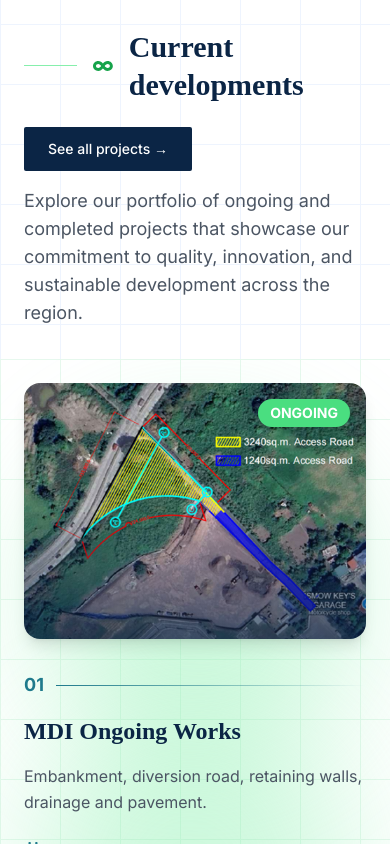
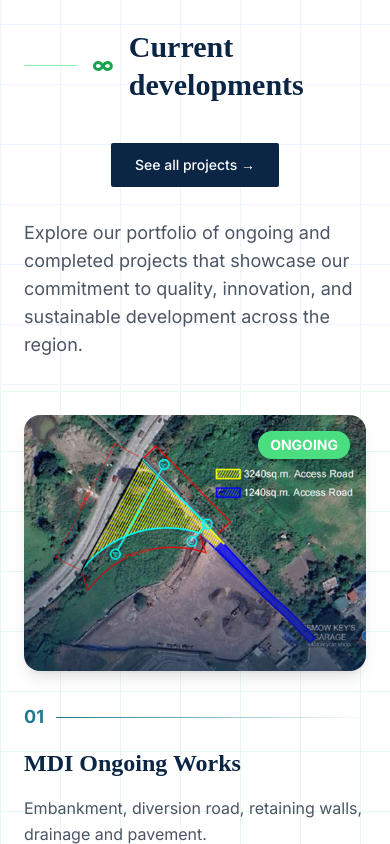
Before and after one commit to Railen-Laminers/Cliberduche, a React (Vite) app in the folder frontend/: page /projects in a window 390 px wide. Shown: the part 880-1724 px from the top of the page. Built offline with nearby package versions, Linux system fonts and the light colour scheme; a web font is replaced by a local one.

Commit message:
Finalization 3

```diff
--- a/frontend/src/pages/public/Projects.jsx
+++ b/frontend/src/pages/public/Projects.jsx
@@ -205,7 +205,7 @@ const CarouselView = ({
 
   return (
     <div className="relative bg-white">
-      <BackgroundDecor pattern="grid" color="green" opacity={0.1} blurCircles={true} />
+      <BackgroundDecor pattern="grid" color="green" opacity={0.1} blurCircles={false} />
 
       {/* Slides container (draggable area) */}
       <div
@@ -805,7 +805,7 @@ export default function Projects({ introDone = true }) {
             </div>
             <div
               style={fadeUpStyle(headerVisible, 0.3 * ANIM_CONFIG.staggerBase)}
-              className="mt-6 md:mt-0"
+              className="mt-6 md:mt-0 py-4 md:py-0 text-center md:text-left"
             >
               {viewMode === 'carousel' ? (
                 <MagneticButton
```
